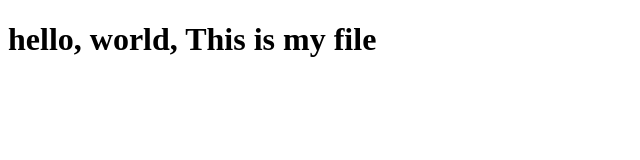
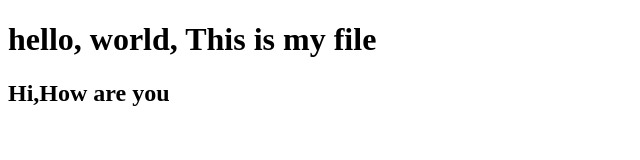
Before and after one commit to Binaz/Website, a plain HTML site: page index.html in a window 1280 px wide. Shown: the whole page, without its empty margins (0-640 px from the left). Drawn offline with Linux system fonts and the light colour scheme.

Commit message:
Update index.html

```diff
--- a/index.html
+++ b/index.html
@@ -5,5 +5,6 @@
   </head>
   <body>
     <h1>hello, world, This is my file</h1>
+    <h2>Hi,How are you</h2>
   </body>
 </html>
```
